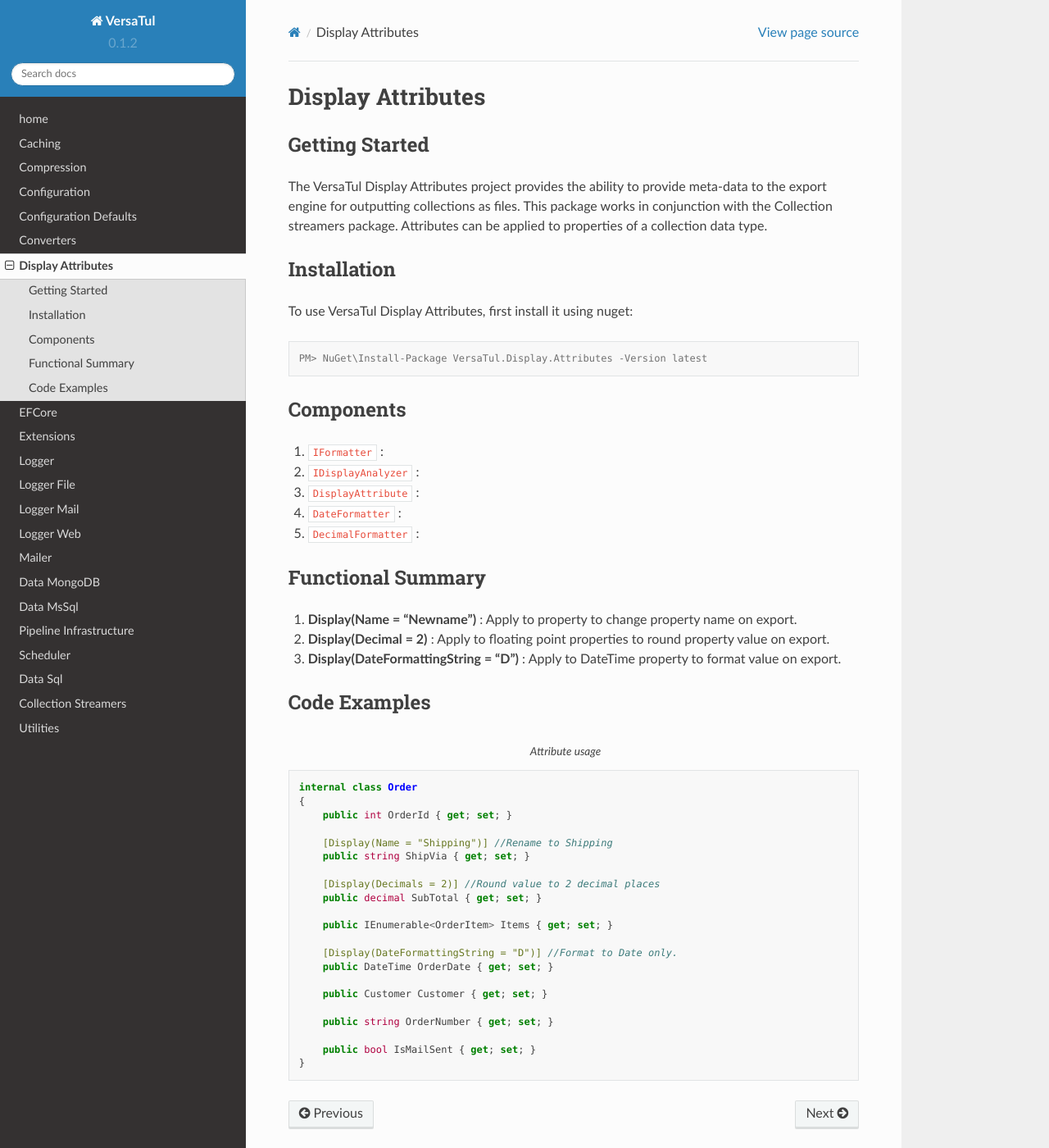
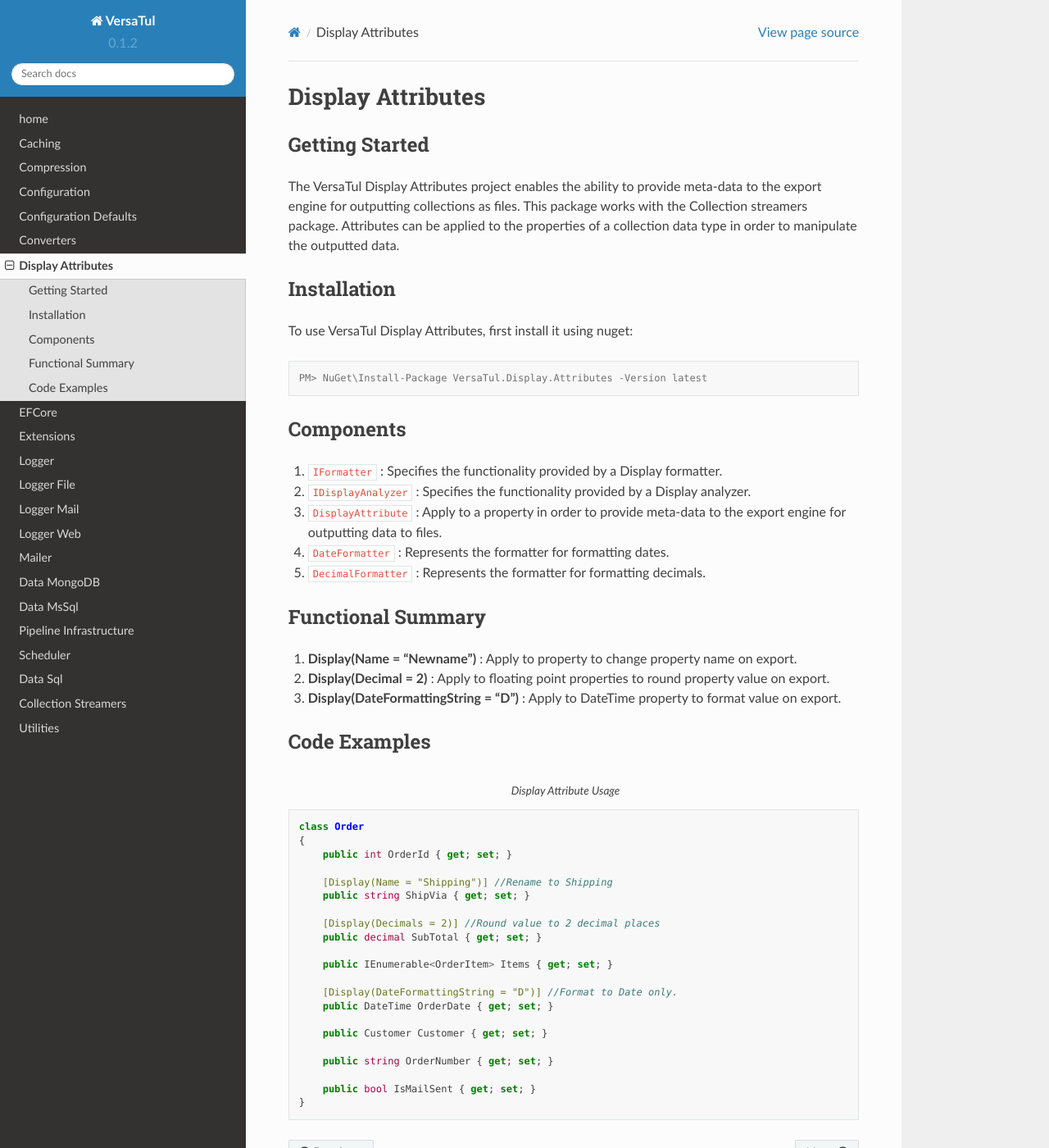
Before and after one commit to BjornWilliams/DocsVersaTul, a Sphinx documentation site: the page built from docs/source/display-attributes.rst, in a window 1280 px wide and 1400 px high. Shown: the whole window at 82% size. Built offline with Sphinx 7.4.7 and the Read the Docs theme 2.0.0, drawn with Linux system fonts in a browser that asks for light colours.

Commit message:
Update display-attributes.rst
code clean-up

```diff
--- a/docs/source/display-attributes.rst
+++ b/docs/source/display-attributes.rst
@@ -3,9 +3,9 @@
 
 Getting Started
 ----------------
-The VersaTul Display Attributes project provides the ability to provide meta-data to the export engine for outputting collections as files.
-This package works in conjunction with the Collection streamers package.
-Attributes can be applied to properties of a collection data type.
+The VersaTul Display Attributes project enables the ability to provide meta-data to the export engine for outputting collections as files.
+This package works with the Collection streamers package.
+Attributes can be applied to the properties of a collection data type in order to manipulate the outputted data.
 
 Installation
 ------------
@@ -19,11 +19,11 @@
 
 Components
 -----------
-1. ``IFormatter`` :
-2. ``IDisplayAnalyzer`` :
-3. ``DisplayAttribute`` :
-4. ``DateFormatter`` :
-5. ``DecimalFormatter`` :
+1. ``IFormatter`` : Specifies the functionality provided by a Display formatter.
+2. ``IDisplayAnalyzer`` : Specifies the functionality provided by a Display analyzer.
+3. ``DisplayAttribute`` : Apply to a property in order to provide meta-data to the export engine for outputting data to files.
+4. ``DateFormatter`` : Represents the formatter for formatting dates.
+5. ``DecimalFormatter`` : Represents the formatter for formatting decimals.
 
 Functional Summary
 ------------------
@@ -35,9 +35,10 @@
 -------------
 
 .. code-block:: c#
-    :caption: Attribute usage
+    :caption: Display Attribute Usage
+    :emphasize-lines: 45,48,53
 
-    internal class Order
+    class Order
     {
         public int OrderId { get; set; }
 
```
